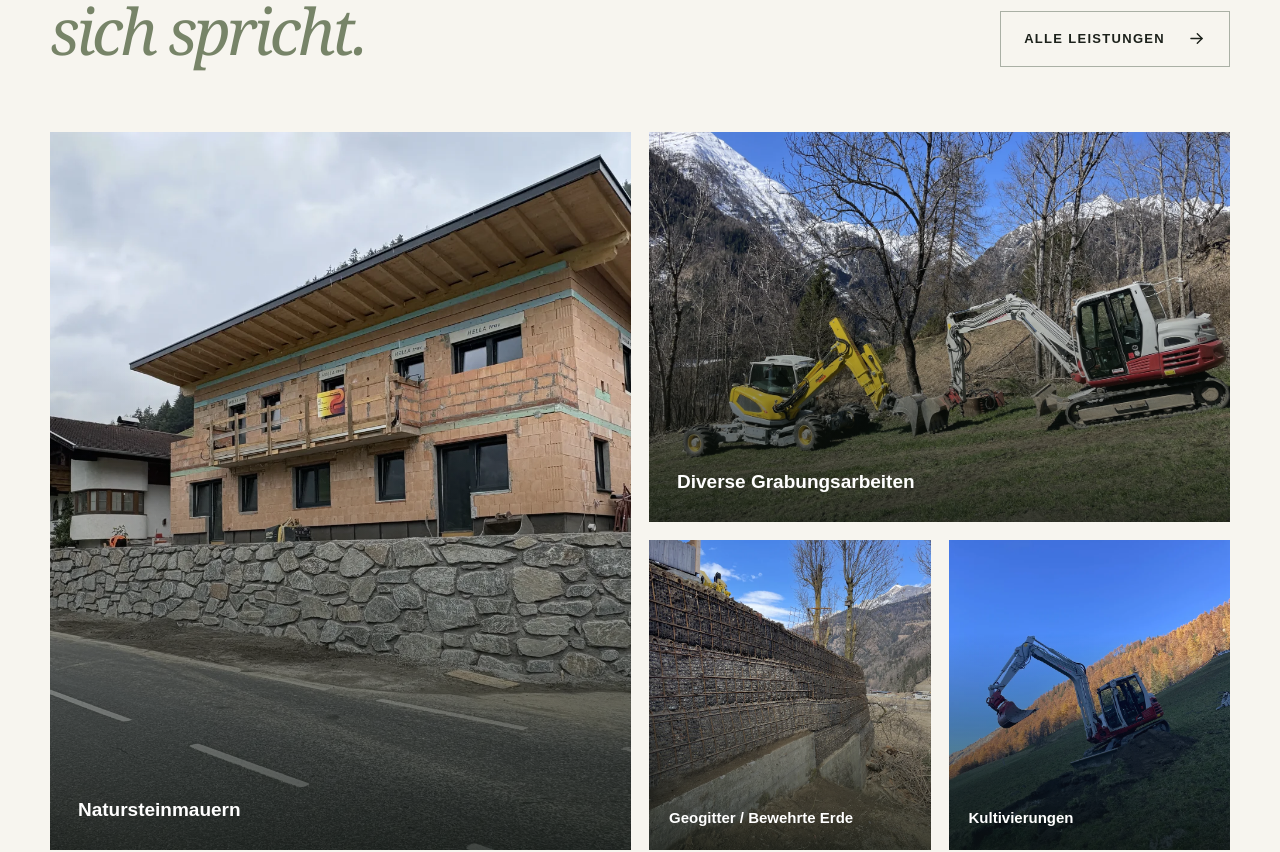
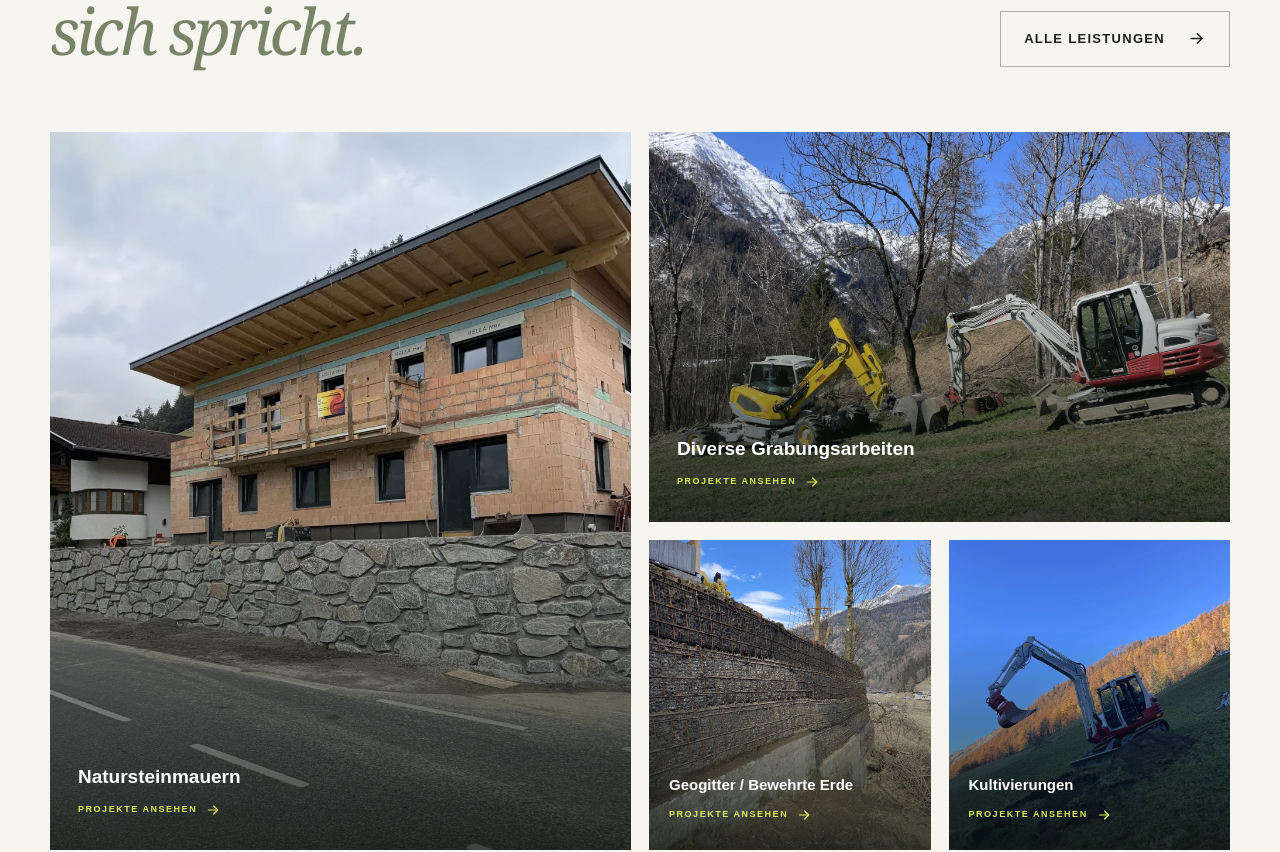
Before and after one commit to PlatterLuca/mbaggerarbeiten, a React (Vite) app: page / in a window 1280 px wide. Shown: the part 2380-3232 px from the top of the page. Built offline with nearby package versions, Linux system fonts and the light colour scheme.

Commit message:
adding link between leistungen - some small fixes

```diff
--- a/src/App.jsx
+++ b/src/App.jsx
@@ -30,31 +30,35 @@ const services = [
 ]
 
 const gallery = [
-  ['steinmauer.webp', 'Natursteinmauern'],
-  ['grabungsarbeiten.webp', 'Diverse Grabungsarbeiten'],
-  ['geogitter.webp', 'Geogitter / Bewehrte Erde'],
-  ['kultivierung.webp', 'Kultivierungen'],
-  ['steinmauer-detail.webp', 'Natursteinmauern'],
-  ['planierung.webp', 'Außenanlagen'],
+  ['steinmauer.webp', 'Natursteinmauern', 'natursteinmauern'],
+  ['grabungsarbeiten.webp', 'Diverse Grabungsarbeiten', 'grabungsarbeiten'],
+  ['geogitter.webp', 'Geogitter / Bewehrte Erde', 'geogitter'],
+  ['kultivierung.webp', 'Kultivierungen', 'kultivierungen'],
+  ['steinmauer-detail.webp', 'Natursteinmauern', 'natursteinmauern'],
+  ['planierung.webp', 'Außenanlagen', null],
 ]
 
 const projectFolders = [
   {
+    slug: 'natursteinmauern',
     title: 'Natursteinmauern',
     cover: 'projekte/steinmauer/img_3488.webp',
     images: ['db0402b9-fa84-4a46-9aa1-d7c6eb24bdf7', 'img_2297', 'img_2368', 'img_2371', 'img_3488', 'img_3491', 'img_3599', 'img_3603', 'img_3624', 'img_3625', 'img_3626', 'img_3669', 'img_3671', 'img_3678', 'img_3679', 'img_4445', 'img_4460', 'img_4471', 'img_4613', 'img_4620', 'img_4621'].map((name) => `projekte/steinmauer/${name}.webp`),
   },
   {
+    slug: 'geogitter',
     title: 'Geogitter / Bewehrte Erde',
     cover: 'projekte/geogitter/img_3266.webp',
     images: ['img_3051', 'img_3185', 'img_3261', 'img_3262', 'img_3266', 'img_4389'].map((name) => `projekte/geogitter/${name}.webp`),
   },
   {
+    slug: 'kultivierungen',
     title: 'Kultivierungen',
     cover: 'projekte/kultivierungen/img_4509.webp',
     images: ['img_2725', 'img_2731', 'img_3070', 'img_3074', 'img_3229', 'img_4503', 'img_4509', 'img_4569', 'img_4570', 'img_4575'].map((name) => `projekte/kultivierungen/${name}.webp`),
   },
   {
+    slug: 'grabungsarbeiten',
     title: 'Diverse Grabungsarbeiten',
     cover: 'projekte/grabungsarbeiten/img_4898.webp',
     images: ['ad61bca0-13b1-44a7-bc74-9004b0f0ec16', 'img_3172', 'img_3174', 'img_3204', 'img_3216', 'img_3350', 'img_3470', 'img_3473', 'img_3784', 'img_3814', 'img_3950', 'img_4263', 'img_4480', 'img_4500', 'img_4529', 'img_4594', 'img_4740', 'img_4894', 'img_4898', 'img_4921', 'img_4938'].map((name) => `projekte/grabungsarbeiten/${name}.webp`),
@@ -114,10 +118,17 @@ function Button({ to, children, secondary = false }) {
 }
 
 function ProjectFolders() {
-  const [activeFolder, setActiveFolder] = useState(null)
+  const [activeFolder, setActiveFolder] = useState(() => {
+    const requested = new URLSearchParams(window.location.search).get('projekt')
+    const index = projectFolders.findIndex((item) => item.slug === requested)
+    return index >= 0 ? index : null
+  })
   const [activeImage, setActiveImage] = useState(0)
   const folder = activeFolder === null ? null : projectFolders[activeFolder]
-  const close = () => setActiveFolder(null)
+  const close = () => {
+    setActiveFolder(null)
+    if (new URLSearchParams(window.location.search).has('projekt')) window.history.replaceState({}, '', `${basePath}/leistungen`)
+  }
   const move = (direction) => setActiveImage((current) => (current + direction + folder.images.length) % folder.images.length)
 
   useEffect(() => {
@@ -138,6 +149,7 @@ function ProjectFolders() {
   const open = (index) => {
     setActiveFolder(index)
     setActiveImage(0)
+    window.history.replaceState({}, '', `${basePath}/leistungen?projekt=${projectFolders[index].slug}`)
   }
 
   return <>
@@ -201,16 +213,17 @@ function Home() {
 
     <section className="projects section shell">
       <div className="section-heading split light-bg"><div><Eyebrow><span className="projects-label-desktop">Ausgewählte Projekte</span><span className="projects-label-mobile">Projekte</span></Eyebrow><h2>Arbeit, die für<br/><em>sich spricht.</em></h2></div><Button to="/leistungen" secondary>Alle Leistungen</Button></div>
-      <div className="gallery-grid">{gallery.slice(0, 4).map(([img, caption], i) => <figure className={`gallery-item item-${i + 1}`} key={img}><img src={asset(img)} alt={caption} loading="lazy"/><figcaption><strong>{caption}</strong></figcaption></figure>)}</div>
+      <div className="gallery-grid">{gallery.slice(0, 4).map(([img, caption], i) => <Link className={`gallery-item item-${i + 1}`} to="/leistungen#projektgalerien" key={img}><figure><img src={asset(img)} alt={caption} loading="lazy"/><figcaption><strong>{caption}</strong><span className="gallery-open-label">Projekte ansehen <Icon name="arrow" size={16}/></span></figcaption></figure></Link>)}</div>
     </section>
 
     <ContactBand />
   </>
 }
 
-function PageHero({ eyebrow, title, italic, children, image, compact = false }) {
+function PageHero({ eyebrow, title, italic, children, image, mobileImage, compact = false }) {
   return <section className={`page-hero ${compact ? 'compact' : ''}`}>
-    <img src={asset(image)} alt=""/>
+    <img className={mobileImage ? 'page-hero-desktop-image' : ''} src={asset(image)} alt=""/>
+    {mobileImage && <img className="page-hero-mobile-image" src={asset(mobileImage)} alt=""/>}
     <div className="page-hero-shade"/>
     <div className="shell page-hero-content"><Eyebrow light>{eyebrow}</Eyebrow><h1>{title}<br/><em>{italic}</em></h1>{children && <p>{children}</p>}</div>
   </section>
@@ -220,7 +233,7 @@ function Services() {
   return <>
     <PageHero eyebrow="Was ich für Sie bewege" title="Leistungen mit" italic="Substanz." image="steinmauer.webp"/>
     <section className="section shell services-intro"><div><Eyebrow>Erdbau aus einer Hand</Eyebrow><h2>Vielseitig im Einsatz.<br/><em>Präzise im Ergebnis.</em></h2></div><div><p>Meine Dienstleistungen im Bereich Erdbau umfassen eine breite Palette von Erd- und Baggerarbeiten.</p><p>Ob Neubau, Sanierung oder Geländegestaltung – ich biete Ihnen zuverlässige und fachgerechte Erdbau- und Baggerarbeiten für private, gewerbliche und landwirtschaftliche Projekte. Mit moderner Maschinentechnik, langjähriger Erfahrung und Handschlagqualität setze ich Ihre Vorhaben präzise, termingerecht und sauber um.</p></div></section>
-    <section className="service-list section"><div className="shell service-gallery-heading"><Eyebrow>Projektgalerien</Eyebrow><h2>Einblicke in die Arbeit.</h2><p>Ordner auswählen und durch die Projektbilder blättern.</p></div><div className="shell service-showcase">
+    <section className="service-list section"><div className="shell service-gallery-heading" id="projektgalerien"><Eyebrow>Projektgalerien</Eyebrow><h2>Einblicke in die Arbeit.</h2><p>Ordner auswählen und durch die Projektbilder blättern.</p></div><div className="shell service-showcase">
       <ProjectFolders/>
       <div className="service-compact-list">{services.map(([title, copy], i) => <article key={title}><span>{String(i + 1).padStart(2, '0')}</span><div><h3>{title}</h3><p>{copy}</p></div></article>)}</div>
     </div></section>
@@ -231,7 +244,7 @@ function Services() {
 
 function About() {
   return <>
-    <PageHero eyebrow="Über mich" title="Matthias" italic="Bstieler." image="ueber-mich-hero.webp" compact/>
+    <PageHero eyebrow="Über mich" title="Matthias" italic="Bstieler." image="about-me-pic.webp" mobileImage="ueber-mich-hero.webp"/>
     <section className="about-story section shell">
       <div className="story-media portrait"><img src={asset('matthias-portrait.webp')} alt="Matthias Bstieler vor seinem Takeuchi TB 290"/><p><strong>Takeuchi TB 290</strong><span>9 Tonnen Einsatzgewicht</span></p></div>
       <div className="story-copy"><Eyebrow>Matthias Bstieler</Eyebrow><h2>Mit Begeisterung.<br/><em>Mit Verantwortung.</em></h2><p>Als Einzelunternehmen mit Sitz in Prägraten am Großvenediger stehe ich für zuverlässige Baggerarbeiten mit Handschlagqualität. Meine Begeisterung für den Erdbau wurde schon früh geweckt.</p><p>Durch meine Tätigkeit bei renommierten Baggerunternehmen in Matrei in Osttirol und Hollersbach im Pinzgau konnte ich wertvolle Erfahrung sammeln und mein Fachwissen kontinuierlich erweitern.</p><figure className="childhood-photo"><img src={asset('matthias-jung.webp')} alt="Matthias als Kind in einem Bagger" loading="lazy"/><figcaption>Die Begeisterung für Bagger begann schon früh.</figcaption></figure></div>
@@ -260,7 +273,7 @@ function ContactForm() {
 
 function Contact() {
   return <>
-    <section className="contact-page section"><div className="shell contact-layout"><div className="contact-copy"><Eyebrow>Kontakt</Eyebrow><h1>Lassen Sie uns Ihr<br/><em>Projekt anpacken.</em></h1><p>Kontaktieren Sie mich unverbindlich für Ihr Bauvorhaben. Ich melde mich persönlich bei Ihnen und bespreche die nächsten Schritte.</p><div className="contact-details"><a href="tel:+436643861313"><Icon name="phone"/><span><small>Telefon</small><strong>+43 (0) 664 386 13 13</strong></span></a><a href="mailto:bstielermatthias@gmail.com"><Icon name="mail"/><span><small>E-Mail</small><strong>bstielermatthias@gmail.com</strong></span></a><div><Icon name="pin"/><span><small>Adresse</small><strong>Wallhorn 38<br/>9974 Prägraten am Großvenediger</strong></span></div></div></div><div className="contact-photo"><img src={asset('hero.webp')} alt="Takeuchi-Bagger bei der Arbeit in Osttirol"/></div></div></section>
+    <section className="contact-page section"><div className="shell contact-layout"><div className="contact-copy"><Eyebrow>Kontakt</Eyebrow><h1>Ihr Wunsch ist mein<br/><em>nächstes Projekt.</em></h1><p>Kontaktieren Sie mich unverbindlich für Ihr Bauvorhaben. Ich melde mich persönlich bei Ihnen und bespreche die nächsten Schritte.</p><div className="contact-details"><a href="tel:+436643861313"><Icon name="phone"/><span><small>Telefon</small><strong>+43 (0) 664 386 13 13</strong></span></a><a href="mailto:bstielermatthias@gmail.com"><Icon name="mail"/><span><small>E-Mail</small><strong>bstielermatthias@gmail.com</strong></span></a><div><Icon name="pin"/><span><small>Adresse</small><strong>Wallhorn 38<br/>9974 Prägraten am Großvenediger</strong></span></div></div></div><div className="contact-photo"><img src={asset('hero.webp')} alt="Takeuchi-Bagger bei der Arbeit in Osttirol"/></div></div></section>
     <section className="form-section section"><div className="shell"><div className="form-heading"><Eyebrow>Unverbindlich anfragen</Eyebrow></div><ContactForm /></div></section>
   </>
 }
@@ -308,7 +321,11 @@ function App() {
   useEffect(() => {
     const labels = {'/': 'Baggerarbeiten in Osttirol', '/leistungen': 'Leistungen', '/ueber-mich': 'Über mich', '/kontakt': 'Kontakt', '/impressum': 'Impressum', '/datenschutz': 'Datenschutz'}
     document.title = `${labels[path] || 'MBaggerarbeiten'} | MBaggerarbeiten`
-    window.scrollTo(0, 0)
+    if (window.location.hash) {
+      window.requestAnimationFrame(() => document.querySelector(window.location.hash)?.scrollIntoView({ block: 'start' }))
+    } else {
+      window.scrollTo(0, 0)
+    }
   }, [path])
   const pages = {'/': <Home/>, '/leistungen': <Services/>, '/ueber-mich': <About/>, '/kontakt': <Contact/>, '/impressum': <Legal/>, '/datenschutz': <Legal privacy/>}
   return <><Header path={path}/><main>{pages[path] || <Home/>}</main><Footer/></>
--- a/src/index.css
+++ b/src/index.css
@@ -146,7 +146,7 @@
 }
 @media(max-width:600px){.milestone{padding-block:70px}.milestone-grid{gap:0}.milestone-grid>div:first-child{display:none}}
 @media(max-width:600px){.nav-wrap{height:58px}.site-header .logo-image{width:54px;height:38px;margin-left:-3px}.menu-button{width:34px;height:34px}.menu-button span{left:6px;width:22px}.menu-button span:first-child{top:13px}.menu-button span:last-child{top:21px}}
-@media(min-width:901px){.site-header .logo-image{width:155px;height:60px}}
+@media(min-width:901px){.site-header .logo-image{width:140px;height:50px}}
 @media(min-width:601px) and (max-width:900px){.site-header .logo-image{width:136px;height:56px}}
 @media(max-width:600px){.site-header .logo-image{width:80px;height:52px;max-width:none;margin-left:-5px}}
 .form-section>.shell{display:block;max-width:820px}.form-heading{margin-bottom:20px}.form-heading .eyebrow{margin-bottom:0}
@@ -167,5 +167,26 @@
 @media(max-width:600px){.intro .intro-media{display:block}.intro{gap:34px}.intro-text-desktop{display:none}.intro-text-mobile{display:block}.intro-media.portrait-media img{height:360px;object-position:center 30%}}
 @media(max-width:600px){.legal h1{font-size:clamp(29px,8vw,34px);line-height:1.12}}
 
+@media(max-width:600px){
+  .footer-main{display:flex;flex-direction:row;align-items:center;justify-content:space-between;gap:10px;padding:22px 0}
+  .footer-brand{display:block;flex:0 0 auto}
+  .footer-brand p,.footer-contact>span{display:none}
+  footer .logo-image{width:58px;height:44px}
+  .footer-contact{display:flex;flex:1 1 auto;flex-direction:row;align-items:center;justify-content:flex-end;gap:10px;padding:0;border:0;text-align:right;white-space:nowrap}
+  .footer-contact a{font-size:clamp(7.5px,2.35vw,10px)!important;margin:0!important}
+  .footer-bottom{flex-wrap:nowrap;align-items:center;gap:8px;padding:12px 0;font-size:clamp(7px,2vw,8px);letter-spacing:.06em;white-space:nowrap}
+  .footer-bottom>span:first-child{flex:1 1 auto}
+  .footer-bottom>div{flex:0 0 auto;gap:12px}
+}
+
+.contact-copy h1{margin-bottom:38px}
+@media(max-width:600px){.contact-copy h1{margin-bottom:28px}}
+@media(min-width:901px){.contact-page{min-height:100vh}}
+
+.gallery-item>figure{height:100%;margin:0}.gallery-open-label{display:flex!important;align-items:center;gap:8px;width:auto!important;height:auto!important;margin-top:10px!important;background:none!important;color:var(--lime)!important;font-family:inherit;font-size:9px!important;font-weight:700;text-transform:uppercase;letter-spacing:.13em}.gallery-item{cursor:pointer}.gallery-item:focus-visible{outline:3px solid var(--lime);outline-offset:3px}
+.service-gallery-heading{scroll-margin-top:80px}
+.page-hero-mobile-image{display:none}.page-hero>.page-hero-desktop-image{object-position:center 61%}
+@media(max-width:600px){.page-hero>.page-hero-desktop-image{display:none}.page-hero>.page-hero-mobile-image{display:block}}
+
 @media(min-width:601px){.service-showcase>.service-compact-list{grid-template-rows:repeat(6,auto);grid-auto-flow:column}}
 @media(max-width:600px){.service-showcase>.service-compact-list{grid-template-rows:none;grid-auto-flow:row}}
```
Also changed, not shown: public/images/about-me-pic.webp (added).
